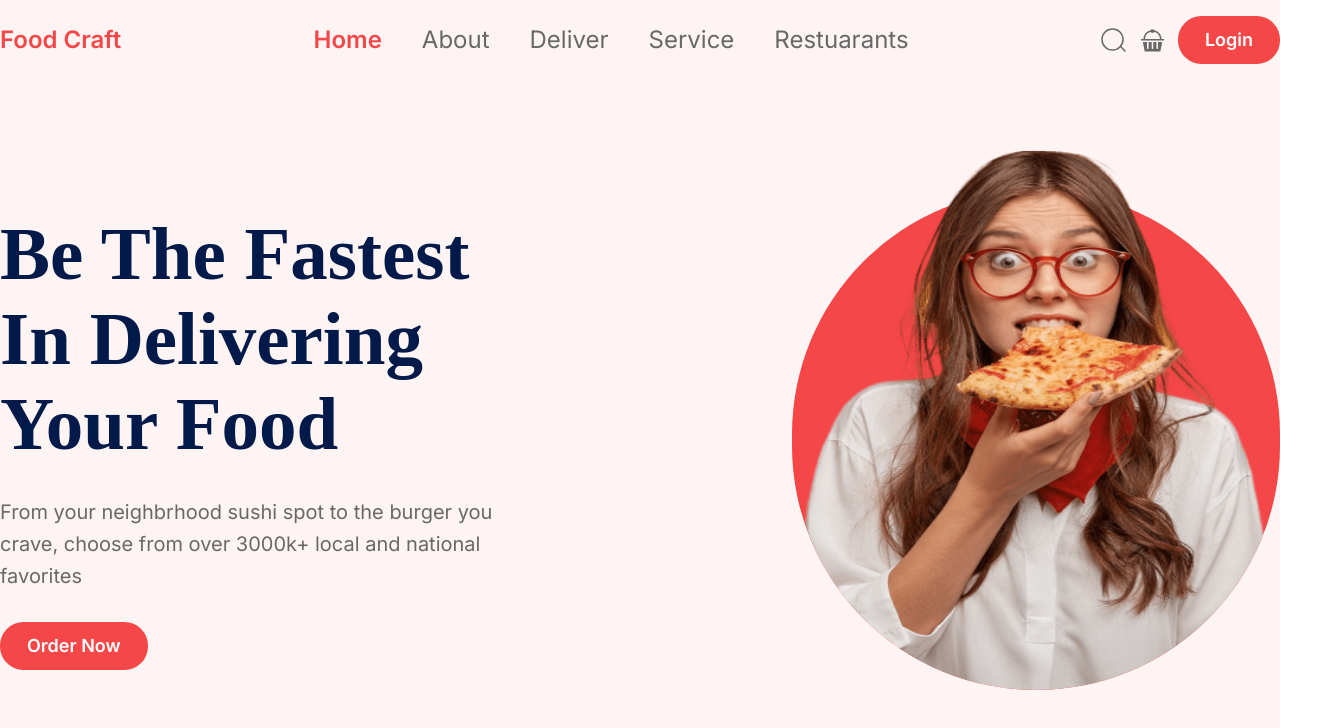
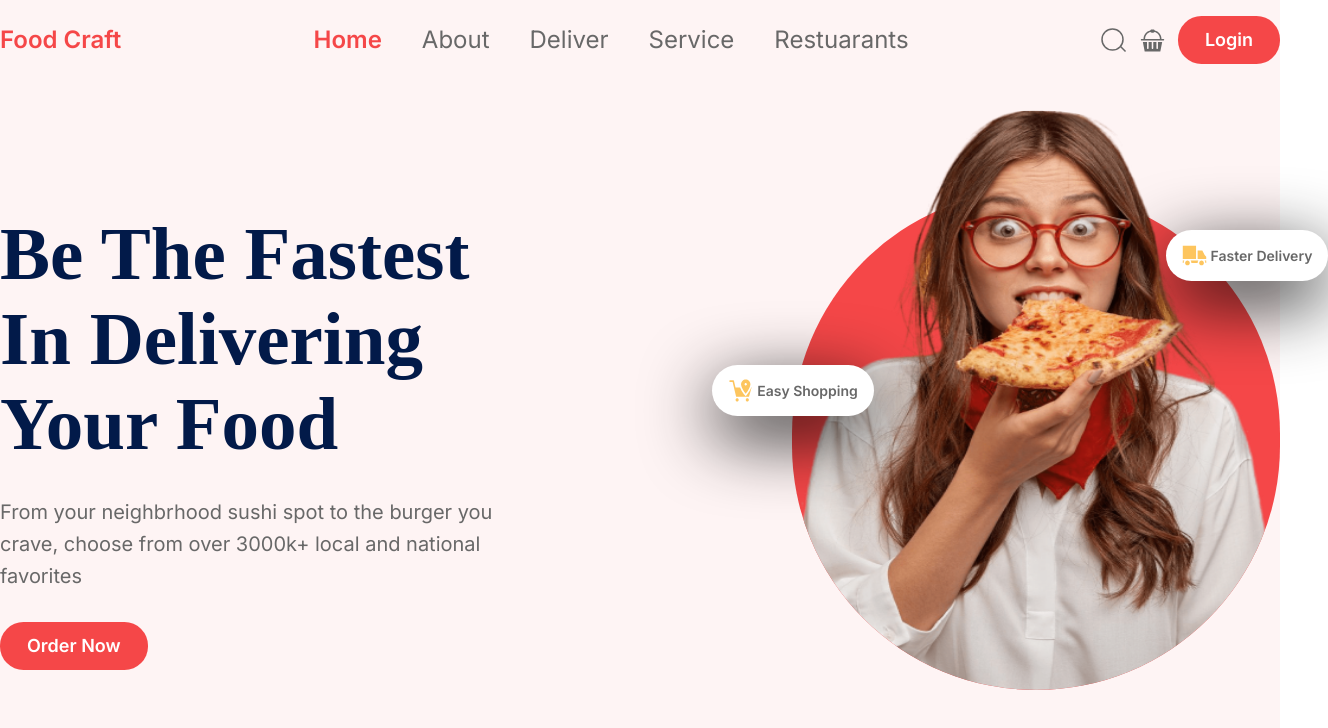
Before and after one commit to monirhabderabby/foodCraft-client, a React (Create React App) app: page / in a window 1280 px wide. Shown: the top 728 px of the page, 1328 px wide, since content can reach past the window. Built offline with nearby package versions, Linux system fonts and the light colour scheme; the HTML template or start-up script is replaced by a standard one.

Commit message:
addded small notify in banne image

```diff
--- a/src/components/sections/banner/Banner.js
+++ b/src/components/sections/banner/Banner.js
@@ -1,4 +1,6 @@
 import React from "react";
+import deliverIcon from "../../../Assets/icons/Orion_delivery-truck 1.svg";
+import shopingIcon from "../../../Assets/icons/Orion_shipping-address 1.svg";
 import banner from "../../../Assets/images/emotive-beautiful-lady-bites-delicious-pizza-looks-directly-has-time-snack-visits-pizzeria-surprised-with-low-prices-models-yellow-wall-people-fast-food-nutrition-transformed 1.png";
 import { Button } from "../../shared/button/Button";
 
@@ -21,7 +23,18 @@ export const Banner = () => {
                 </div>
                 <div>
                     <div className=" h-[300px] w-[300px] md:h-[500px] md:w-[488px] rounded-full bg-red relative">
-                        <img className="absolute bottom-0 h-[330px] w-[300px] md:h-[540px] md:w-[488px] rounded-full" src={banner} alt="banner" />
+                        <img className="absolute bottom-0 h-[330px] w-[300px] md:h-[580px] md:w-[488px] rounded-full" src={banner} alt="banner" />
+
+                        {/*Easy shopping notify*/}
+                        <div className="w-[162px] h-[51px] bg-white rounded-[25.5px] shadow-[0px_20px_70px_rgba(0,0,0,0.9)] flex items-center justify-center absolute top-[35%] -left-[80px]">
+                            <img src={shopingIcon} alt="shop" />
+                            <span className="text-light-gray text-14px font-600 font-Inter ml-1">Easy Shopping</span>
+                        </div>
+                        {/*faster delivery notify*/}
+                        <div className="w-[162px] h-[51px] bg-white rounded-[25.5px] shadow-[0px_20px_70px_rgba(0,0,0,0.9)] flex items-center justify-center absolute top-[8%] -right-12">
+                            <img src={deliverIcon} alt="shop" />
+                            <span className="text-light-gray text-14px font-600 font-Inter ml-1">Faster Delivery</span>
+                        </div>
                     </div>
                 </div>
             </section>
```
Also changed, not shown: src/Assets/icons/Orion_delivery-truck 1.svg (added), src/Assets/icons/Orion_shipping-address 1.svg (added).
